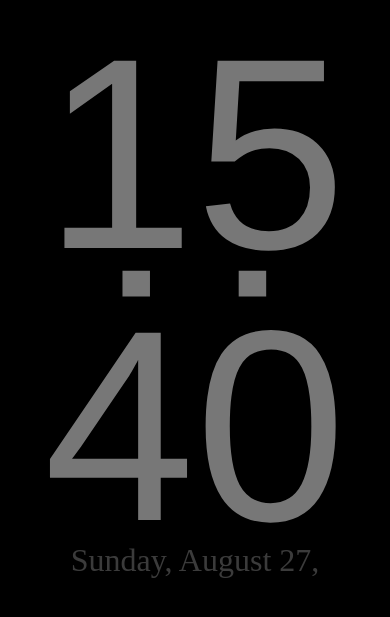
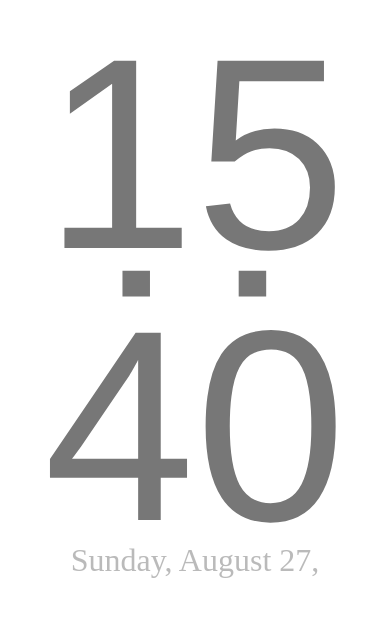
Before and after one commit to nleclerc/nightclock, a website: page www/index.html in a window 390 px wide. Shown: the part 113-730 px from the top of the page. Drawn offline with Linux system fonts and the light colour scheme; some packages are replaced by stand-ins of ours.

Commit message:
Fixed white flash during startup.

```diff
--- a/config.xml
+++ b/config.xml
@@ -7,6 +7,12 @@
     <author email="nl@spirotron.fr" href="http://spirotron.fr">
         Nicolas Leclerc
     </author>
+    <preference name="webviewbounce" value="false" />
+    <preference name="DisallowOverscroll" value="true" />
+    <preference name="BackupWebStorage" value="none" />
+    <preference name="KeepRunning" value="false" />
+    <preference name="DisallowOverscroll" value="true" />
+    <preference name="BackgroundColor" value="#ff000000" />
     <content src="index.html" />
     <access origin="*" />
     <icon height="36" src="res/icon/android/icon-36-ldpi.png" width="36" />
--- a/www/css/index.css
+++ b/www/css/index.css
@@ -18,7 +18,6 @@ body {
 
 	height: 100vh;
 
-	background-color: black;
 	color: #777;
 
 	overflow: hidden;
```
